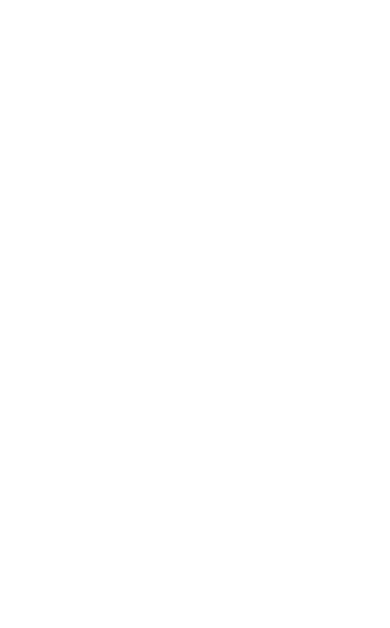
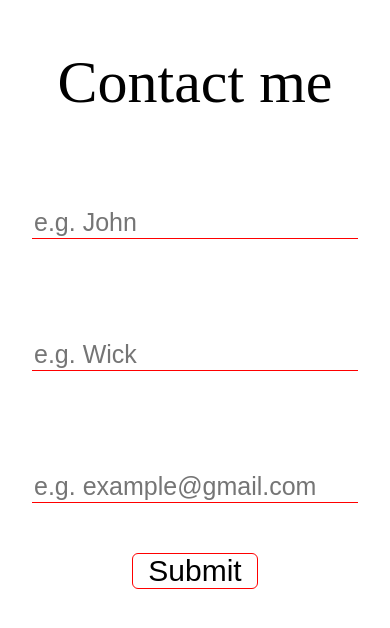
Before and after one commit to Robson456/photographer_portfolio, a plain HTML site: page sites/contact.html in a window 390 px wide. Drawn offline with Linux system fonts and the light colour scheme.

Commit message:
add simple mobile friendly

```diff
--- a/sites/contact.html
+++ b/sites/contact.html
@@ -0,0 +1,26 @@
+<!DOCTYPE html>
+<html lang="en">
+<head>
+    <meta charset="UTF-8">
+    <meta name="viewport" content="width=device-width, initial-scale=1.0">
+    <meta http-equiv="X-UA-Compatible" content="ie=edge">
+    <link rel="stylesheet" href="../styles/contactStyle.css">
+</head>
+<body>
+    <div class="container">
+        <div class="headline">
+            <h1>Contact me</h1>
+        </div>
+        <div class="form">
+            <form action="">
+                <input type="text" placeholder="e.g. John">
+                <input type="text" placeholder="e.g. Wick"></br>
+                <input type="email" name="email" id="email" placeholder="e.g. example@gmail.com"></br>
+            </form>
+        </div>
+        <div class="button">
+            <button type="submit">Submit</button>
+        </div>
+    </div>
+</body>
+</html>
--- a/styles/aboutStyle.css
+++ b/styles/aboutStyle.css
@@ -12,18 +12,45 @@ p{
     font-size: 30px;
 }
 p:first-child{
-    text-indent: 2em;
+    text-indent: 1em;
 }
 
 .container{
     display: flex;
     flex-direction: row;
     justify-content: center;
-    margin: 4em 0 0 0;
+    margin: 4em 0 0 1em;
 }
 .headline{
     margin-right: 4em;
 }
-.info{
-    width: 40%;
+.button{
+    background-color: white;
+    cursor: pointer;
+    margin: 2em 1em 0 0;
+    font-size: 40px;
+    border: none;
+    border-bottom: red 1px solid;
 }
+.btn{
+    display: flex;
+    justify-content: flex-end;
+    margin-bottom: 2em;
+}
+@media(max-width: 1252px){
+    .container{
+        justify-content: center;
+        align-items: center;
+        flex-direction: column;
+        margin: 1em;
+    }
+    .info{
+        margin-top: 1em;
+    }
+    h1{
+        font-size: 28px;
+    }
+    p{
+        font-size: 16px;
+    }
+}
--- /dev/null
+++ b/styles/contactStyle.css
@@ -0,0 +1,35 @@
+h1{
+    font-size: 60px;
+    font-weight: 100;
+}
+.container{
+    display: flex;
+    flex-direction: column;
+    justify-content: center;
+    align-items: center;
+}
+input{
+    border: none;
+    border-bottom: 1px solid red;
+    margin: 2em;
+    font-size: 25px;
+}
+button{
+    background-color: white;
+    cursor: pointer;
+    font-size: 30px;
+    padding:0 0.5em 0 0.5em;
+    border-radius: 6px;
+    border: red 1px solid;
+    font-weight: 100;
+}
+button:hover{
+    background-color: red;
+    cursor: pointer;
+    font-size: 30px;
+    padding: 0 0.5em 0 0.5em;
+    border-radius: 6px;
+    border: white 1px solid;
+    color: white;
+    font-weight: 100;
+}
--- a/styles/portfolioStyle.css
+++ b/styles/portfolioStyle.css
@@ -27,3 +27,9 @@ img{
     border: none;
     border-bottom: red 1px solid;
 }
+@media(max-width: 1252px){
+    .grid{
+        grid-template-columns: repeat(1,1fr);
+        grid-gap: 1em;
+    }
+}
--- a/styles/style.css
+++ b/styles/style.css
@@ -1,9 +1,6 @@
 *{
     margin: 0;
     padding: 0;
-}
-.container{
-    background-color: #E7E7E7;
 }
 .head{
     display: flex;
@@ -28,7 +25,6 @@ span{
 p{
     margin-top: 2em;
     font-size: 60px;
-    margin-left: 0.5em;
 }
 .links{
     display: flex;
@@ -36,10 +32,33 @@ p{
     justify-content: center;
 }
 .button{
-    background-color: #E7E7E7;
+    background-color: white;
     cursor: pointer;
     margin: 2em 1em 0 0;
     font-size: 40px;
     border: none;
     border-bottom: red 1px solid;
 }
+@media(max-width: 1252px){
+    .container{
+        display: flex;
+        justify-content: center;
+        align-items: center;
+    }
+    .button{
+        margin: 0.5em;
+    }
+    .links{
+        margin-top: 0.1em;
+        flex-direction: column;
+    }
+    img{
+        display: none;
+    }
+    h1{
+        font-size: 100px;
+    }
+    p{
+        font-size: 30px;
+    }
+}
```
Also changed, not shown: index.html (+1 -1 lines), sites/about.html (+3 -0 lines).
